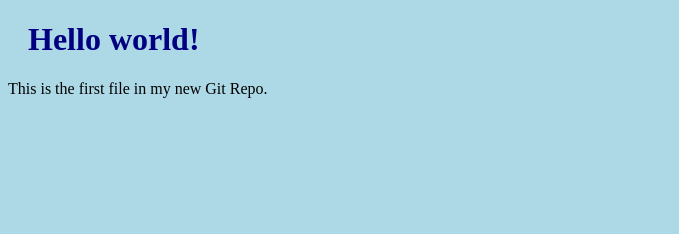
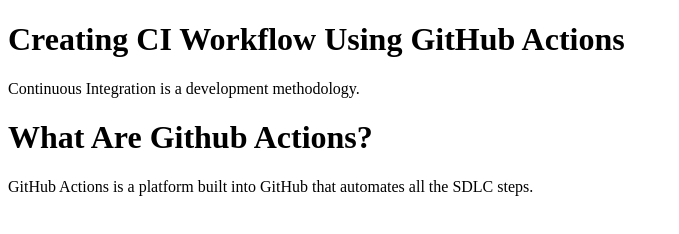
Before and after one commit to alum05-lhy0001/Git_test, a plain HTML site: page index.html in a window 1280 px wide. Shown: the whole page, without its empty margins (0-679 px from the left). Drawn offline with Linux system fonts and the light colour scheme.

Commit message:
Push index.html

```diff
--- a/index.html
+++ b/index.html
@@ -1,11 +1,14 @@
 <!DOCTYPE html>
-<html>
-<head>
-<title>Hello World!</title>
-<link rel="stylesheet" href="style.css">
-</head>
-<body>
-<h1>Hello world!</h1>
-<p>This is the first file in my new Git Repo.</p>
-</body>
+<html lang="en">
+    <head>
+        <meta charset="UTF-8">
+        <meta name="viewport" content="width=device-width, initial-scale=1.0">
+        <title>Document</title>
+    </head>
+    <body>
+        <h1>Creating CI Workflow Using GitHub Actions</h1>
+        <p>Continuous Integration is a development methodology.</p>
+        <h1>What Are Github Actions?</h1>
+        <p>GitHub Actions is a platform built into GitHub that automates all the SDLC steps.</p>
+    </body>
 </html>
```
